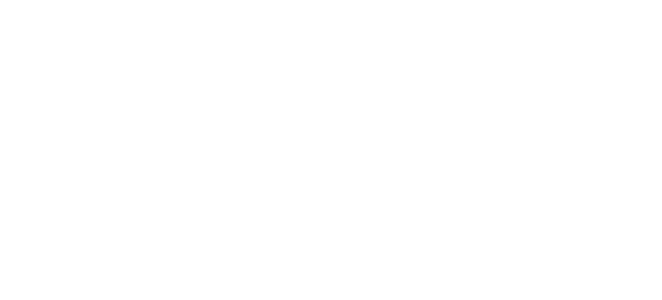
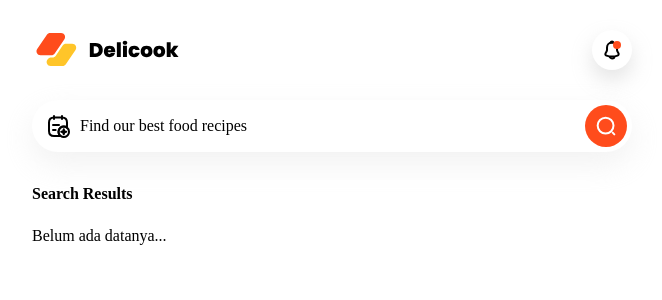
Before and after one commit to fadilefdika/ResepSaji-Frontend, a React (Vite) app: page /search in a window 1280 px wide. Before the commit this address had no page. Shown: the top 300 px of the page, without its empty margins (308-970 px from the left). Built offline with nearby package versions, Linux system fonts and the light colour scheme.

Commit message:
feat: Create a search results page that displays each food recipe

```diff
--- a/src/App.tsx
+++ b/src/App.tsx
@@ -1,12 +1,14 @@
 import { BrowserRouter as Router, Route, Routes } from 'react-router-dom';
 import Browse from './pages/Browse';
 import 'swiper/swiper-bundle.css';
+import SearchDetails from './pages/SearchDetails';
 
 function App() {
   return (
     <Router>
       <Routes>
         <Route path="/" element={<Browse />} />
+        <Route path="/search" element={<SearchDetails />} />
       </Routes>
     </Router>
   );
--- /dev/null
+++ b/src/components/RecipeCardResult.tsx
@@ -0,0 +1,31 @@
+import { Recipe } from '../types/type';
+
+const RecipeCardResult = ({ recipe }: RecipeCardResultProps) => {
+  const baseUrl = 'http://127.0.0.1:8000/storage/';
+
+  return (
+    <a href="details.html" className="card">
+      <div className="flex rounded-[20px] p-[14px] gap-[14px] bg-white shadow-[0_12px_30px_0_#D6D6D640] transition-all duration-300 hover:shadow-[0_10px_20px_0_#FF4C1C80]">
+        <div className="flex shrink-0 w-[100px] h-20 rounded-[20px] overflow-hidden bg-[#D9D9D9]">
+          <img src={`${baseUrl}${recipe.thumbnail}`} className="w-full h-full object-cover" alt="thumbnail" />
+        </div>
+        <div className="flex flex-col w-full">
+          <div className="flex items-center justify-between">
+            <h3 className="font-bold text-lg leading-[24px]">{recipe.name}</h3>
+            <div className="flex shrink-0 items-center w-fit rounded-full py-1 px-2 bg-[#FF4C1C] shadow-[0_6px_10px_0_#FF4C1C80]">
+              <img src="assets/images/icons/Star 1.svg" className="w-4 h-4" alt="star" />
+              <span className="font-semibold text-xs leading-[18px] text-white">4.8</span>
+            </div>
+          </div>
+          <p className="text-sm leading-[21px] text-[#848486]">by {recipe.author.name}</p>
+        </div>
+      </div>
+    </a>
+  );
+};
+
+export default RecipeCardResult;
+
+interface RecipeCardResultProps {
+  recipe: Recipe;
+}
--- a/src/pages/Browse.tsx
+++ b/src/pages/Browse.tsx
@@ -1,7 +1,22 @@
 import CategoryWrapper from '../wrappers/CategoryWrapper';
 import BrowseFeaturedRecipesWrapper from '../wrappers/BrowseFeaturedRecipesWrapper';
+import { useState } from 'react';
+import { useNavigate } from 'react-router-dom';
 
 export default function Browse() {
+  const [searchQuery, setSearchQuery] = useState('');
+  const navigate = useNavigate();
+
+  const handleInputChange = (event: React.ChangeEvent<HTMLInputElement>) => {
+    setSearchQuery(event.target.value);
+  };
+
+  const handleSearch = () => {
+    if (searchQuery.length > 3) {
+      navigate(`/search?query=${searchQuery}`);
+    }
+  };
+
   return (
     <>
       <nav className="flex items-center justify-between px-5 mt-[30px]">
@@ -15,13 +30,21 @@ export default function Browse() {
         </a>
       </nav>
       <div id="SearchForm" className="px-5 mt-[30px]">
-        <form action="search.html" className="flex items-center rounded-full p-[5px_14px] pr-[5px] gap-[10px] bg-white shadow-[0_12px_30px_0_#D6D6D652] transition-all duration-300 focus-within:ring-1 focus-within:ring-[#FF4C1C]">
+        <div className="flex items-center rounded-full p-[5px_14px] pr-[5px] gap-[10px] bg-white shadow-[0_12px_30px_0_#D6D6D652] transition-all duration-300 focus-within:ring-1 focus-within:ring-[#FF4C1C]">
           <img src="/assets/images/icons/note-favorite.svg" className="w-6 h-6" alt="icon" />
-          <input type="text" name="search" id="search" className="appearance-none outline-none w-full font-semibold placeholder:font-normal placeholder:text-black" placeholder="Find our best food recipes" />
-          <button type="submit" className=" flex shrink-0 w-[42px] h-[42px]">
+          <input
+            type="text"
+            name="search"
+            value={searchQuery}
+            onChange={handleInputChange}
+            id="search"
+            className="appearance-none outline-none w-full font-semibold placeholder:font-normal placeholder:text-black"
+            placeholder="Find our best food recipes"
+          />
+          <button onClick={handleSearch} className=" flex shrink-0 w-[42px] h-[42px]">
             <img src="/assets/images/icons/search.svg" alt="icon" />
           </button>
-        </form>
+        </div>
       </div>
       <CategoryWrapper></CategoryWrapper>
       <BrowseFeaturedRecipesWrapper></BrowseFeaturedRecipesWrapper>
--- /dev/null
+++ b/src/pages/SearchDetails.tsx
@@ -0,0 +1,90 @@
+import { useEffect, useState } from 'react';
+import { Link, useLocation } from 'react-router-dom';
+import { Recipe } from '../types/type';
+import axios from 'axios';
+import RecipeCardResult from '../components/RecipeCardResult';
+
+const SearchDetails = () => {
+  const location = useLocation();
+  const [searchQuery, setSearchQuery] = useState('');
+  const [searchResults, setSearchResults] = useState<Recipe[]>([]);
+  const [loading, setLoading] = useState(false);
+  const [error, setError] = useState<string | null>(null);
+
+  useEffect(() => {
+    const query = new URLSearchParams(location.search).get('query');
+    if (query) {
+      setSearchQuery(query);
+      performSearch(query);
+    }
+  }, [location.search]);
+
+  const performSearch = async (query: string) => {
+    if (!query) {
+      setSearchResults([]);
+      return;
+    }
+
+    setLoading(true);
+    setError(null);
+
+    try {
+      const response = await axios.get(`http://127.0.0.1:8000/api/recipes/search?query=${query}`);
+      setSearchResults(response.data.data);
+    } catch (error) {
+      setError('Error searching for recipes');
+    } finally {
+      setLoading(false);
+    }
+  };
+
+  const handleInputChange = (event: React.ChangeEvent<HTMLInputElement>) => {
+    const query = event.target.value;
+    setSearchQuery(query);
+    performSearch(query);
+  };
+
+  return (
+    <>
+      <nav className="flex items-center justify-between px-5 mt-[30px]">
+        <Link to={'/'}>
+          <a className="flex shrink-0">
+            <img src="assets/images/logos/logo.svg" alt="logo" />
+          </a>
+        </Link>
+        <a href="#">
+          <div className="flex items-center justify-center w-10 h-10 rounded-full bg-white shadow-[0_10px_20px_0_#D6D6D6AB] transition-all duration-300 hover:shadow-[0_10px_20px_0_#FF4C1C80]">
+            <img src="assets/images/icons/notification.svg" className="w-5 h-5 object-contain" alt="icon" />
+          </div>
+        </a>
+      </nav>
+      <div className="px-5 mt-[30px]">
+        {loading && <p>Loading...</p>}
+        {error && <p>{error}</p>}
+        <div className="flex items-center rounded-full p-[5px_14px] pr-[5px] gap-[10px] bg-white shadow-[0_12px_30px_0_#D6D6D652] transition-all duration-300 focus-within:ring-1 focus-within:ring-[#FF4C1C]">
+          <img src="assets/images/icons/note-favorite.svg" className="w-6 h-6" alt="icon" />
+          <input
+            type="text"
+            value={searchQuery}
+            onChange={handleInputChange}
+            name="search"
+            id="search"
+            className="appearance-none outline-none w-full font-semibold placeholder:font-normal placeholder:text-black"
+            placeholder="Find our best food recipes"
+          />
+          <button type="submit" className=" flex shrink-0 w-[42px] h-[42px]">
+            <img src="assets/images/icons/search.svg" alt="icon" />
+          </button>
+        </div>
+      </div>
+      <section id="SearchResult" className="px-5 mt-[30px]">
+        <div className="flex items-center justify-between">
+          <h2 className="font-bold">Search Results</h2>
+        </div>
+        <div className="flex flex-col gap-[18px] mt-[18px]">{searchResults.length > 0 ? searchResults.map((recipe) => <RecipeCardResult key={recipe.id} recipe={recipe} />) : <p>Belum ada datanya...</p>}</div>
+      </section>
+    </>
+  );
+};
+
+export default SearchDetails;
```
